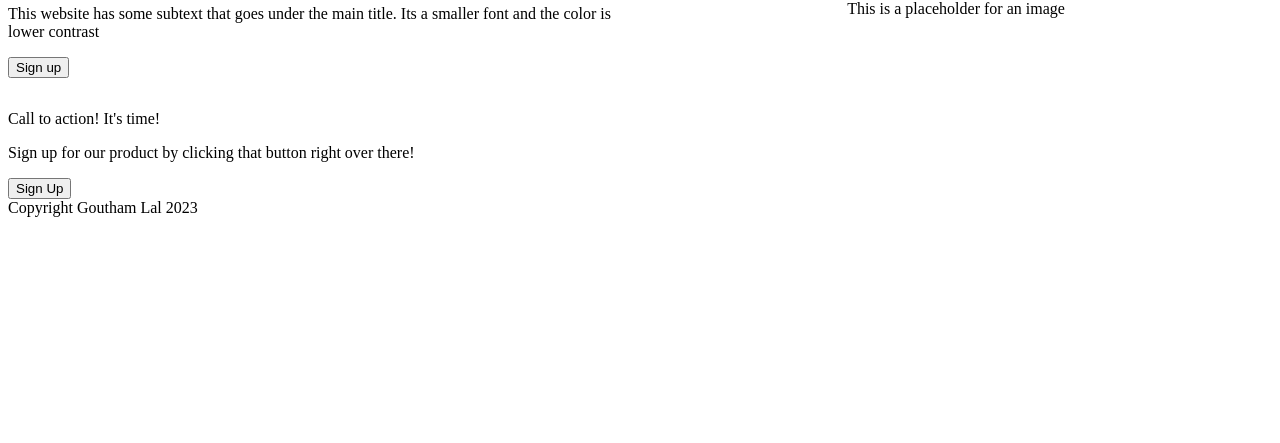
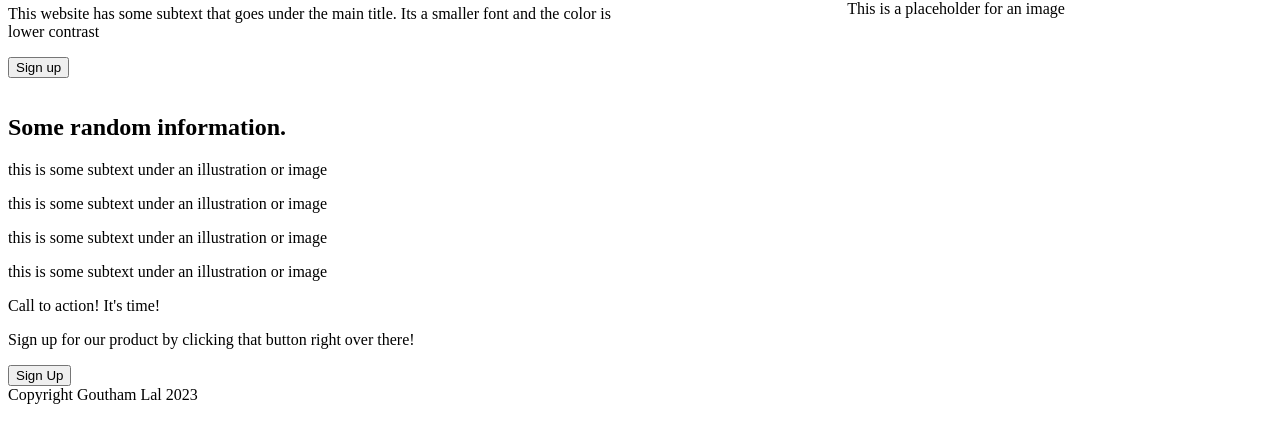
Before and after one commit to GouthamLal/odin-landing-page, a plain HTML site: page index.html in a window 1280 px wide. Shown: the part 101-544 px from the top of the page. Drawn offline with Linux system fonts and the light colour scheme.

Commit message:
Add HTML for  info section under the hero section

```diff
--- a/index.html
+++ b/index.html
@@ -30,8 +30,27 @@
                 This is a placeholder for an image
             </div>
         </div>
-
-    </main>
+        <div class="info-section">
+            <h2>Some random information.</h2>
+            <div class="row">
+                <div class="col">
+                    <div class="img-box"></div>
+                    <p>this is some subtext under an  illustration or image</p>
+                </div>
+                <div class="col">
+                    <div class="img-box"></div>
+                    <p>this is some subtext under an  illustration or image</p>
+                </div>
+                <div class="col">
+                    <div class="img-box"></div>
+                    <p>this is some subtext under an  illustration or image</p>
+                </div>
+                <div class="col">
+                    <div class="img-box"></div>
+                    <p>this is some subtext under an  illustration or image</p>
+                </div>
+            </div>
+        </div>
         <div class="cta-section">
             <div class="cta-section-ctabox">
                 <div class="ctabox-left">
@@ -43,6 +62,8 @@
                 </div>
             </div>
         </div>
+    </main>
+
     <footer class="footer">
         Copyright Goutham Lal 2023
     </footer>
```
Lines whose indentation alone changed are shown as unchanged.
